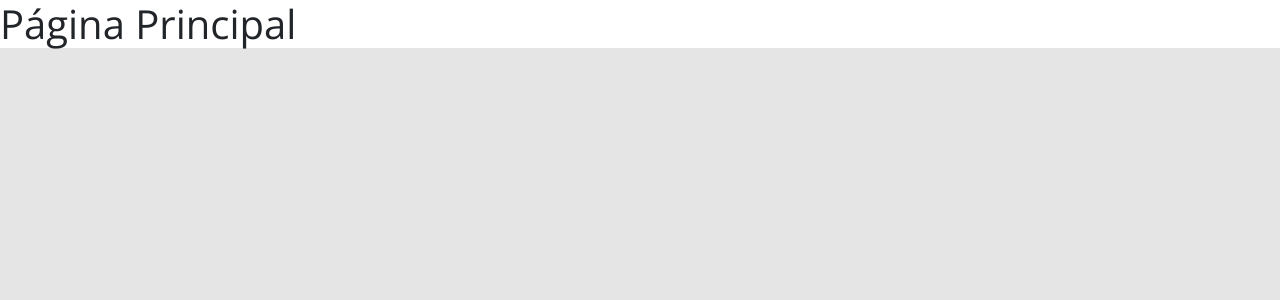
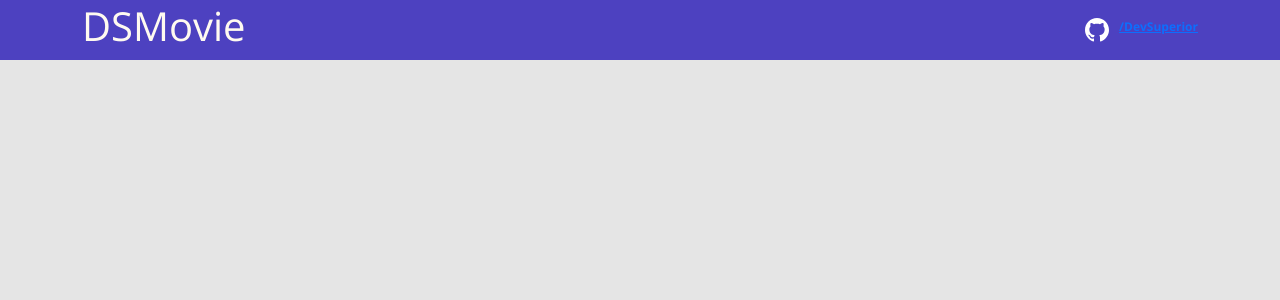
Before and after one commit to RCGullo/dsmovie, a React (Create React App) app in the folder frontend/: page / in a window 1280 px wide. Shown: the top 300 px of the page. Built offline with nearby package versions, Linux system fonts and the light colour scheme; the HTML template or start-up script is replaced by a standard one.

Commit message:
Navbar
Montando o Navbar do dsmovie.

```diff
--- a/frontend/src/App.tsx
+++ b/frontend/src/App.tsx
@@ -1,7 +1,9 @@
+import {ReactComponent as GitHubIcon} from './assets/img/github.svg';
+import Navbar from './components/Navbar';
 
 function App() {
   return (
-<h1>Página Principal</h1>
+   < Navbar />
   );
 }
 
--- /dev/null
+++ b/frontend/src/components/Navbar/index.tsx
@@ -0,0 +1,22 @@
+import { ReactComponent as GitHubIcon } from 'assets/img/github.svg';
+import './styles.css';
+
+function Navbar() {
+    return (
+        <header>
+            <nav className="container">
+                <div className="dsmovie-nav-content">
+                    <h1>DSMovie</h1>
+                    <a href="https://github.com/devsuperior">
+                        <div className="dsmovie-contact-container">
+                            <GitHubIcon />
+                            <p className="dsmovie-contact-link">/DevSuperior</p>
+                        </div>
+                    </a>
+                </div>
+            </nav>
+        </header>
+    );
+}
+
+export default Navbar;
--- /dev/null
+++ b/frontend/src/components/Navbar/styles.css
@@ -0,0 +1,28 @@
+header {
+    background-color: var(--color-primary);
+    height: 60px;
+    display: flex;
+    align-items: center;
+}
+
+.dsmovie-nav-content {
+    display: flex;
+    justify-content: space-between;
+    align-items: center;
+    color: floralwhite;
+}
+
+.dsmovie-contact-container {
+    display: flex;
+}
+
+.dsmovie-contact-link {
+    margin: 0 0 0 10px;
+    font-size: 12px;
+}
+
+.dsmovie-nav-content {
+    margin: 0;
+    font-weight: 700;
+    font-size: 24px;
+}
--- a/frontend/tsconfig.json
+++ b/frontend/tsconfig.json
@@ -1,5 +1,6 @@
 {
   "compilerOptions": {
+    "baseUrl": "./src",
     "target": "es5",
     "lib": [
       "dom",
```
Also changed, not shown: frontend/src/assets/img/github.svg (added).
